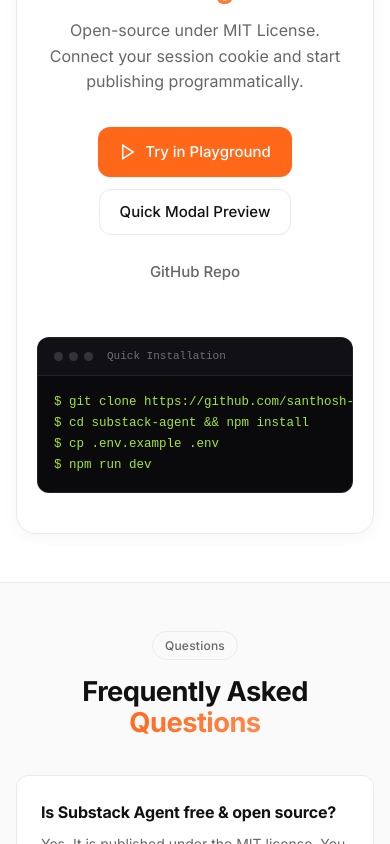
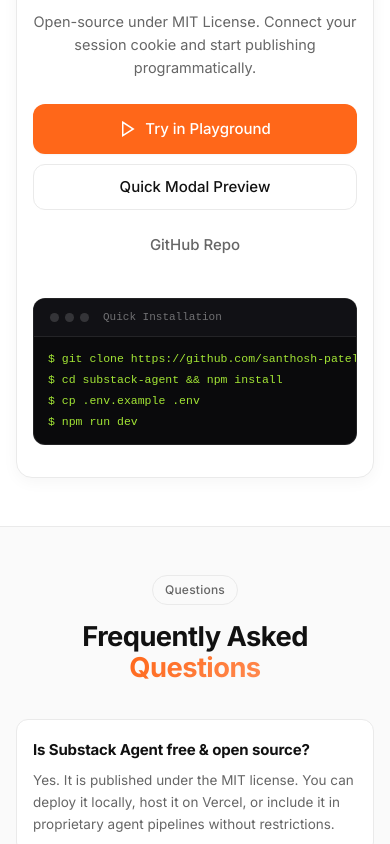
Before and after one commit to santhosh-patel/substack-agent, a React (Vite) app in the folder landing-page/: page / in a window 390 px wide. Shown: the part 7240-8084 px from the top of the page. Built offline with nearby package versions, Linux system fonts and the light colour scheme.

Commit message:
style: optimize responsive layouts for mobile in CTA and FAQ components

```diff
--- a/landing-page/src/components/CTA.css
+++ b/landing-page/src/components/CTA.css
@@ -92,9 +92,26 @@
 
 @media (max-width: 640px) {
   .cta-card {
-    padding: 40px 20px;
+    padding: 32px 16px;
+    border-radius: var(--radius-lg);
+  }
+  .cta-subheading {
+    font-size: 14.5px;
+    margin-bottom: 24px;
   }
   .cta-actions {
     flex-direction: column;
+    width: 100%;
+    gap: 10px;
+    margin-bottom: 28px;
+  }
+  .cta-actions .btn {
+    width: 100%;
+  }
+  .cta-terminal pre {
+    padding: 12px 14px;
+  }
+  .cta-terminal code {
+    font-size: 11.5px;
   }
 }
--- a/landing-page/src/components/FAQ.css
+++ b/landing-page/src/components/FAQ.css
@@ -35,5 +35,15 @@
 @media (max-width: 768px) {
   .faq-grid {
     grid-template-columns: 1fr;
+    gap: 14px;
+  }
+  .faq-card {
+    padding: 18px 16px;
+  }
+  .faq-q {
+    font-size: 15px;
+  }
+  .faq-a {
+    font-size: 13.5px;
   }
 }
```
